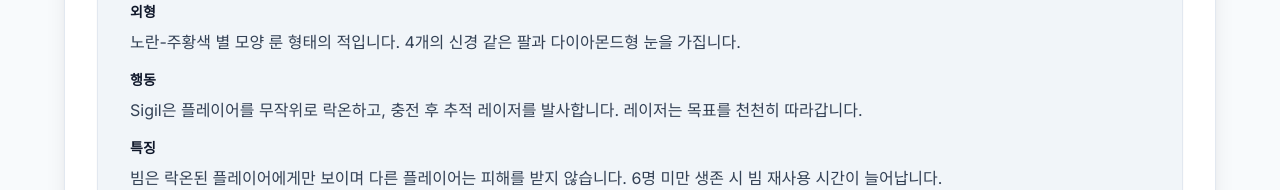
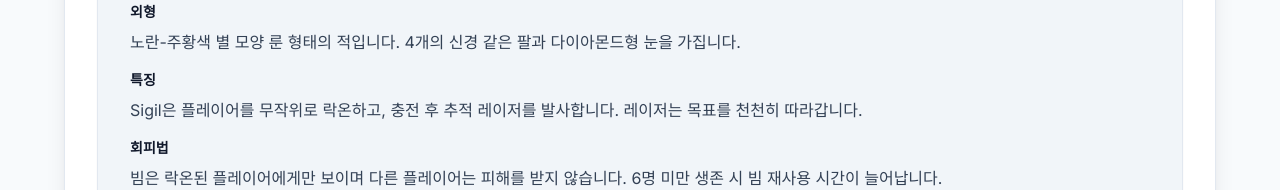
Before and after one commit to merrystat/nullscape-guide, a Next.js app: page /enemies/sigil in a window 1280 px wide. Shown: the part 610-800 px from the top of the page. Built offline with nearby package versions, Linux system fonts and the light colour scheme.

Commit message:
Normalize Sigil headings to 특징/회피법 to match page format

```diff
--- a/app/enemies/sigil/page.tsx
+++ b/app/enemies/sigil/page.tsx
@@ -64,11 +64,11 @@
                   <p className="mt-2">노란-주황색 별 모양 룬 형태의 적입니다. 4개의 신경 같은 팔과 다이아몬드형 눈을 가집니다.</p>
                 </div>
                 <div>
-                  <p className="text-sm font-semibold text-slate-900">행동</p>
+                  <p className="text-sm font-semibold text-slate-900">특징</p>
                   <p className="mt-2">Sigil은 플레이어를 무작위로 락온하고, 충전 후 추적 레이저를 발사합니다. 레이저는 목표를 천천히 따라갑니다.</p>
                 </div>
                 <div>
-                  <p className="text-sm font-semibold text-slate-900">특징</p>
+                  <p className="text-sm font-semibold text-slate-900">회피법</p>
                   <p className="mt-2">빔은 락온된 플레이어에게만 보이며 다른 플레이어는 피해를 받지 않습니다. 6명 미만 생존 시 빔 재사용 시간이 늘어납니다.</p>
                 </div>
                 <div>
```
Also changed, not shown: 1 other file (tests, documents, lock files or other folders).
